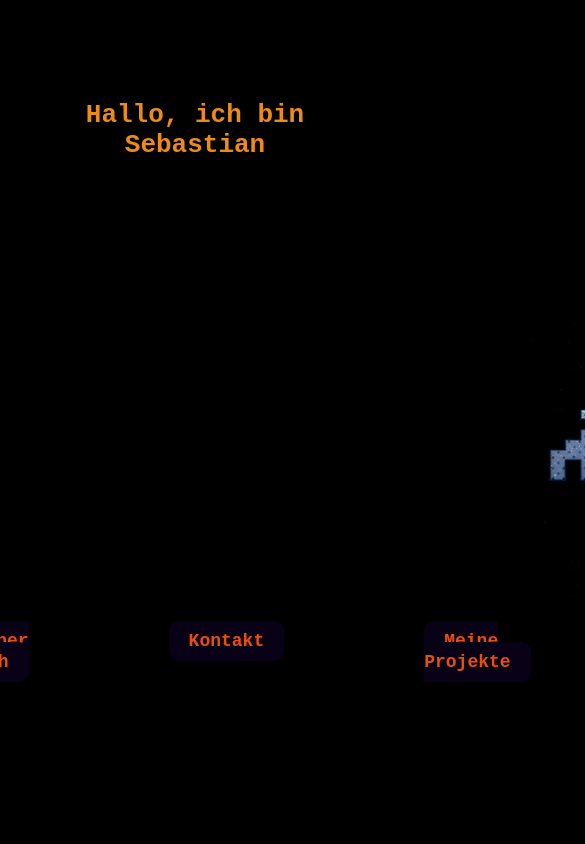
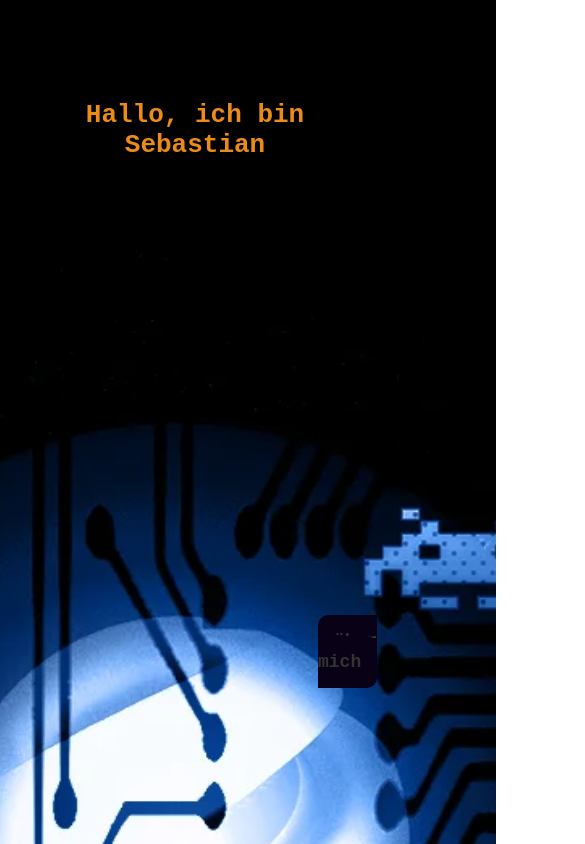
Before and after one commit to sebriede6/sebriede6.github.io, a plain HTML site: page index.html in a window 390 px wide. Shown: the top 844 px of the page, 585 px wide, since content can reach past the window. Drawn offline with Linux system fonts and the light colour scheme.

Commit message:
added scale

```diff
--- a/index.html
+++ b/index.html
@@ -7,7 +7,7 @@
     <meta name="viewport" content="width=device-width, initial-scale=1">
     <style>
         body {
-          background-image: url(images/wp2757861.webp);
+          background-image: url(images/wp2757861.webp );width: "100%";
           background-size: cover; /* Bild skaliert, um den gesamten Bereich abzudecken */
 
         }
--- a/styles/styles.css
+++ b/styles/styles.css
@@ -109,3 +109,32 @@ h2 {
     margin-top: 200px;
 
 }
+.navigation {
+    display: flex;
+    justify-content: space-between; /* Elemente gleichmäßig verteilen */
+    flex-wrap: wrap; /* Elemente bei Bedarf in eine neue Zeile umbrechen */
+  }
+
+  .navigation a {
+    padding: 1rem;
+    text-decoration: none;
+    color: #333;
+  }
+
+  @media (max-width: 768px) {
+    .navigation {
+      flex-direction: column; /* Elemente untereinander anordnen */
+    }
+  }
+  body {
+    background-image: url(images/wp2757861.webp);
+    background-size: cover;
+    background-position: center;
+  }
+
+  @media (max-width: 768px) {
+    /* Anpassungen für kleinere Bildschirme, z.B. anderes Hintergrundbild */
+    body {
+      background-image: url(images/mobile-background.jpg);
+    }
+  }
```
